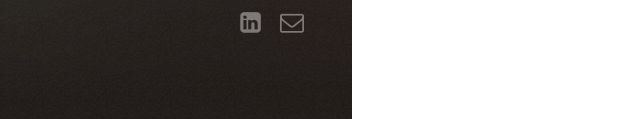
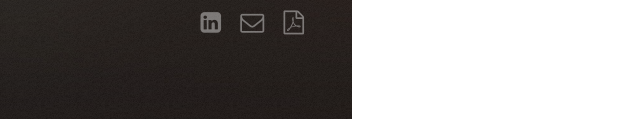
Before and after one commit to ruizadrian/ruizadrian.github.io, a plain HTML site: page index.html in a window 1280 px wide. Shown: the part 681-800 px from the top of the page, 32-672 px from the left. Drawn offline with Linux system fonts and the light colour scheme.

Commit message:
Update index.html

```diff
--- a/index.html
+++ b/index.html
@@ -155,6 +155,7 @@
 				<ul class="icons">
 					<li><a href="http://www.linkedin.com/in/ruizadrian1" class="icon fa-linkedin-square"><span class="label">LinkedIn</span></a></li>
 					<li><a href="mailto:contact@adrianruiz.me" class="icon fa-envelope-o"><span class="label">Email</span></a></li>
+					<li><a href="files/MyResume-2.pdf" class="icon fa-file-pdf-o"><span class="label">Resumé</span></a></li>
 				</ul>
 			</footer>
 
```
